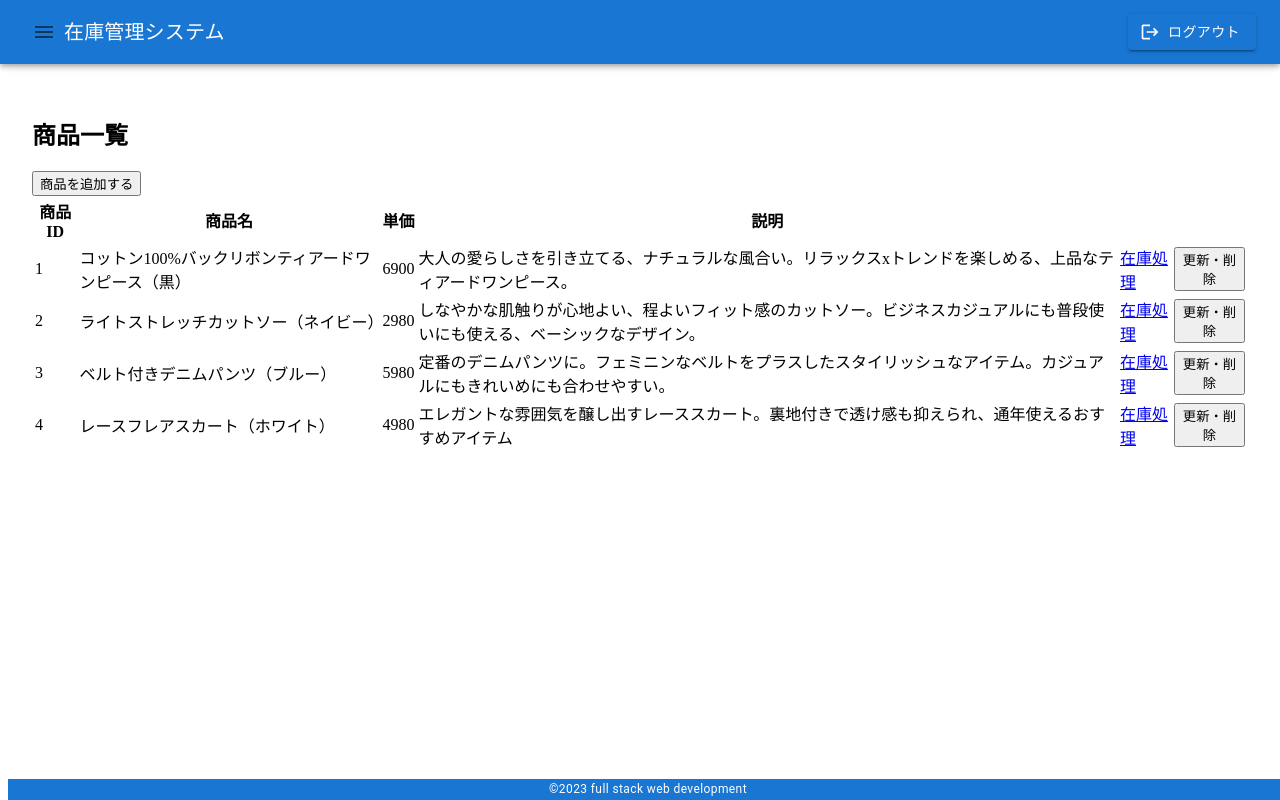
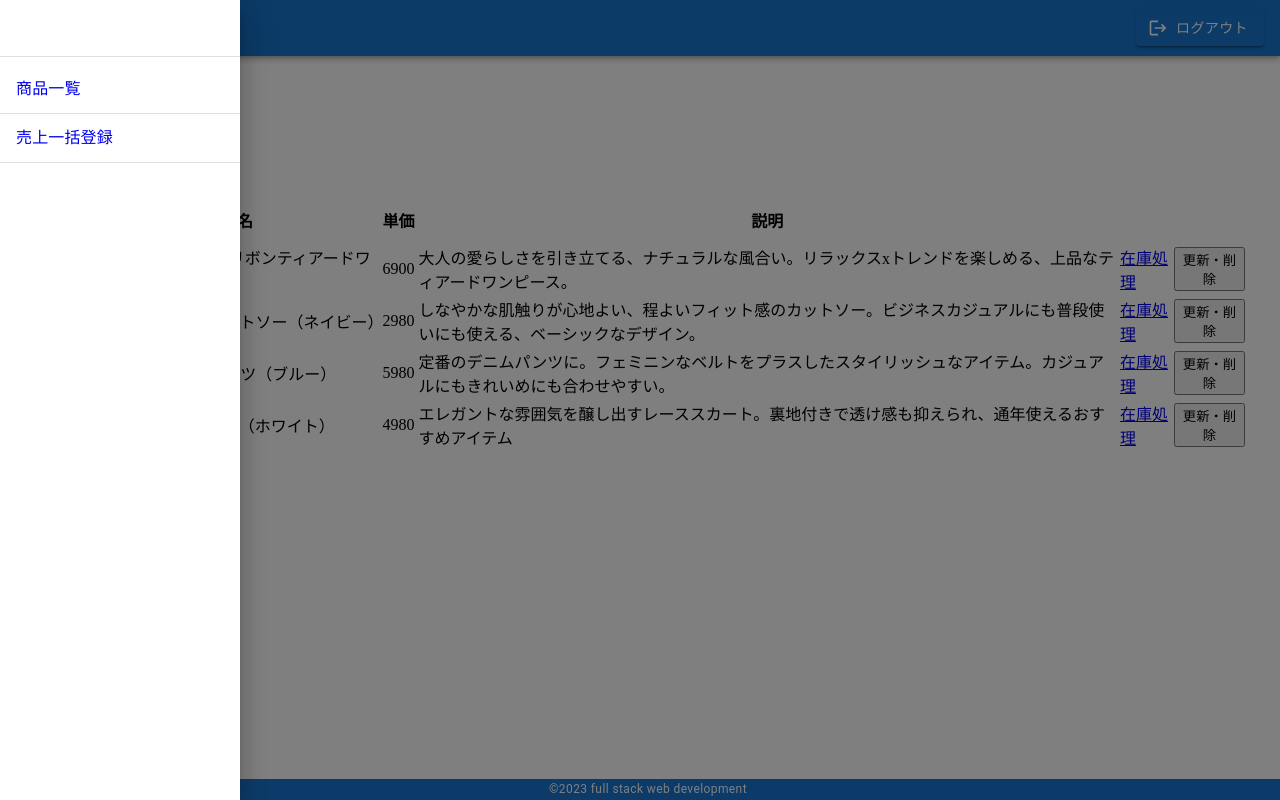
Before and after one commit to takumi-ya/writing-full-stack-web-devlopment, a Next.js app in the folder frontend/: page /inventory/products in a window 1280 px wide. Both pictures are taken after a click on the button 44 px from the left and 32 px from the top of the page. Built offline with nearby package versions, Linux system fonts and the light colour scheme.

Commit message:
Refactor inventory layout component styles and structure, and add sidebar navigation and a fixed app bar with menu, title, and logout button

```diff
--- a/frontend/app/inventory/layout.tsx
+++ b/frontend/app/inventory/layout.tsx
@@ -5,6 +5,7 @@ import {
   AppBar,
   Box,
   Button,
+  createTheme,
   Divider,
   Drawer,
   IconButton,
@@ -12,31 +13,57 @@ import {
   ListItem,
   ListItemButton,
   ListItemText,
+  ThemeProvider,
   Toolbar,
   Typography,
 } from "@mui/material";
+import { useRouter } from "next/navigation";
+import { useState } from "react";
+
+declare module "@mui/material/styles" {
+  // 指定を単純にするためにモバイルとPCの2つに限定する
+  interface BreakpointOverrides {
+    xs: false;
+    sm: false;
+    md: false;
+    lg: false;
+    xl: false;
+    mobile: true;
+    desktop: true;
+  }
+}
+
+const defaultTheme = createTheme({
+  breakpoints: {
+    values: {
+      mobile: 0,
+      desktop: 600,
+    },
+  },
+});
 
 export default function InventoryLayout({
   children,
 }: {
   children: React.ReactNode;
 }) {
-  return (
-    <Box sx={{ display: "flex" }}>
-      <AppBar position="fixed">
-        <Toolbar>
-          <IconButton>
-            <MenuIcon />
-          </IconButton>
-          <Typography variant="h6" noWrap component="div" sx={{ flexGrow: 1 }}>
-            在庫管理システム
-          </Typography>
-          <Button variant="contained" startIcon={<LogoutIcon />}>
-            ログアウト
-          </Button>
-        </Toolbar>
-      </AppBar>
-      <Drawer anchor="left">
+  // サイドバーの開閉を管理する
+  const [open, setOpen] = useState(false);
+
+  const toggleDrawer = (open: boolean) => {
+    setOpen(open);
+  };
+
+  // 各画面への遷移を管理する
+  const router = useRouter();
+
+  // ログアウト処理
+  const handleLogout = () => {
+    router.replace("/login");
+  };
+
+  // 開閉対象となるサイドバー本体
+  const list = () => (
     <Box sx={{ width: 240 }}>
       <Toolbar />
       <Divider />
@@ -47,11 +74,7 @@ export default function InventoryLayout({
           </ListItemButton>
         </ListItem>
         <Divider />
-            <ListItem
-              component="a"
-              href="/inventory/import_sales"
-              disablePadding
-            >
+        <ListItem component="a" href="/inventory/import_sales" disablePadding>
           <ListItemButton>
             <ListItemText primary="売上一括登録" />
           </ListItemButton>
@@ -59,6 +82,35 @@ export default function InventoryLayout({
         <Divider />
       </List>
     </Box>
+  );
+
+  return (
+    <ThemeProvider theme={defaultTheme}>
+      <Box sx={{ display: "flex" }}>
+        <AppBar position="fixed">
+          <Toolbar>
+            <IconButton onClick={() => toggleDrawer(true)}>
+              <MenuIcon />
+            </IconButton>
+            <Typography
+              variant="h6"
+              noWrap
+              component="div"
+              sx={{ flexGrow: 1 }}
+            >
+              在庫管理システム
+            </Typography>
+            <Button
+              variant="contained"
+              startIcon={<LogoutIcon />}
+              onClick={() => handleLogout()}
+            >
+              ログアウト
+            </Button>
+          </Toolbar>
+        </AppBar>
+        <Drawer open={open} onClose={() => toggleDrawer(false)} anchor="left">
+          {list()}
         </Drawer>
         <Box
           component="main"
@@ -88,5 +140,6 @@ export default function InventoryLayout({
           </Typography>
         </Box>
       </Box>
+    </ThemeProvider>
   );
 }
```
Lines whose indentation alone changed are shown as unchanged.
